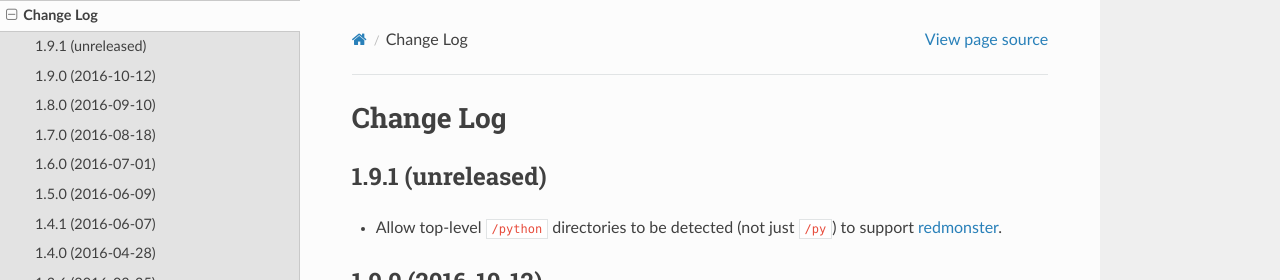
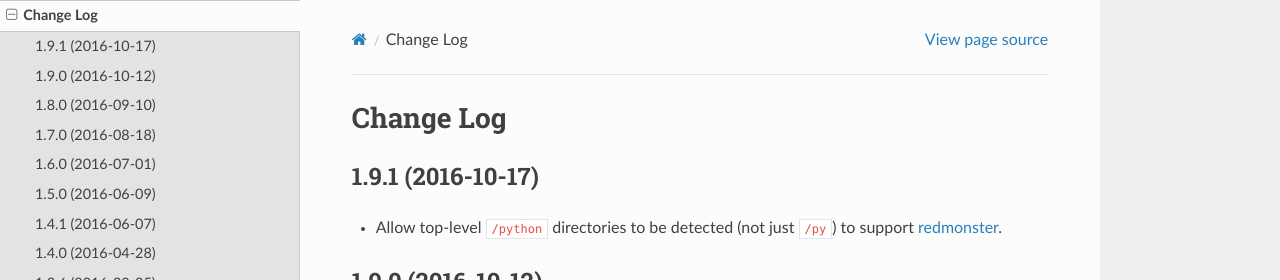
Before and after one commit to desihub/desiutil, a Sphinx documentation site: the page built from doc/changes.rst, in a window 1280 px wide and 900 px high. Shown: the top 280 px of the window. Built offline with Sphinx 7.4.7 and the Read the Docs theme 2.0.0, drawn with Linux system fonts in a browser that asks for light colours.

Commit message:
preparing for next tag

```diff
--- a/doc/changes.rst
+++ b/doc/changes.rst
@@ -2,7 +2,7 @@
 Change Log
 ==========
 
-1.9.1 (unreleased)
+1.9.1 (2016-10-17)
 ------------------
 
 * Allow top-level ``/python`` directories to be detected (not just ``/py``)
--- a/py/desiutil/_version.py
+++ b/py/desiutil/_version.py
@@ -1 +1 @@
-__version__ = '1.9.0.dev374'
+__version__ = '1.9.1'
```
